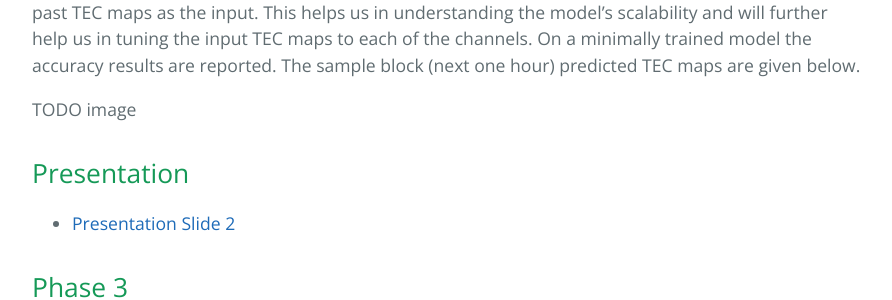
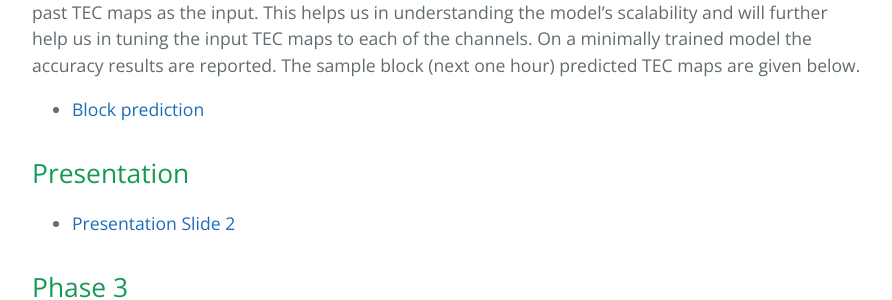
Before and after one commit to vtsuperdarn/DeepPredTEC, a Jekyll site: the page built from _posts/2018-06-17-gsoc-2018-project.md, in a window 1280 px wide and 900 px high, scrolled down 13420 px. Shown: the part 163-463 px from the top of the window, without its empty margins (192-1084 px from the left). Built offline with Jekyll 4.4.1, drawn with Linux system fonts in a browser that asks for light colours.

Commit message:
post prediction link added

```diff
--- a/_posts/2018-06-17-gsoc-2018-project.md
+++ b/_posts/2018-06-17-gsoc-2018-project.md
@@ -367,7 +367,7 @@ The channel wise output plots with the IMF data integration helps us to understa
 ### Block prediction (next one hour)
 The major aim of using the deep learning model for predicting TEC maps was to obtain a generalized and scalable model. Instead of predicting only the next TEC map, the model now tries solve the harder task of predicting the next one hour TEC maps at a time resolution of five minutes given the past TEC maps as the input. This helps us in understanding the model's scalability and will further help us in tuning the input TEC maps to each of the channels. On a minimally trained model the accuracy results are reported. The sample block (next one hour) predicted TEC maps are given below.
 
-TODO image
+* [Block prediction](https://drive.google.com/file/d/1ap-2w6kRxaeSqPkqeE3ovNI5jjc-ZMrG/view)
 
 ## Presentation
 * [Presentation Slide 2](https://drive.google.com/file/d/1tRrsyyceN9H5fVqO2tyLtYEoHK7SKHyg/view?usp=sharing)
```
